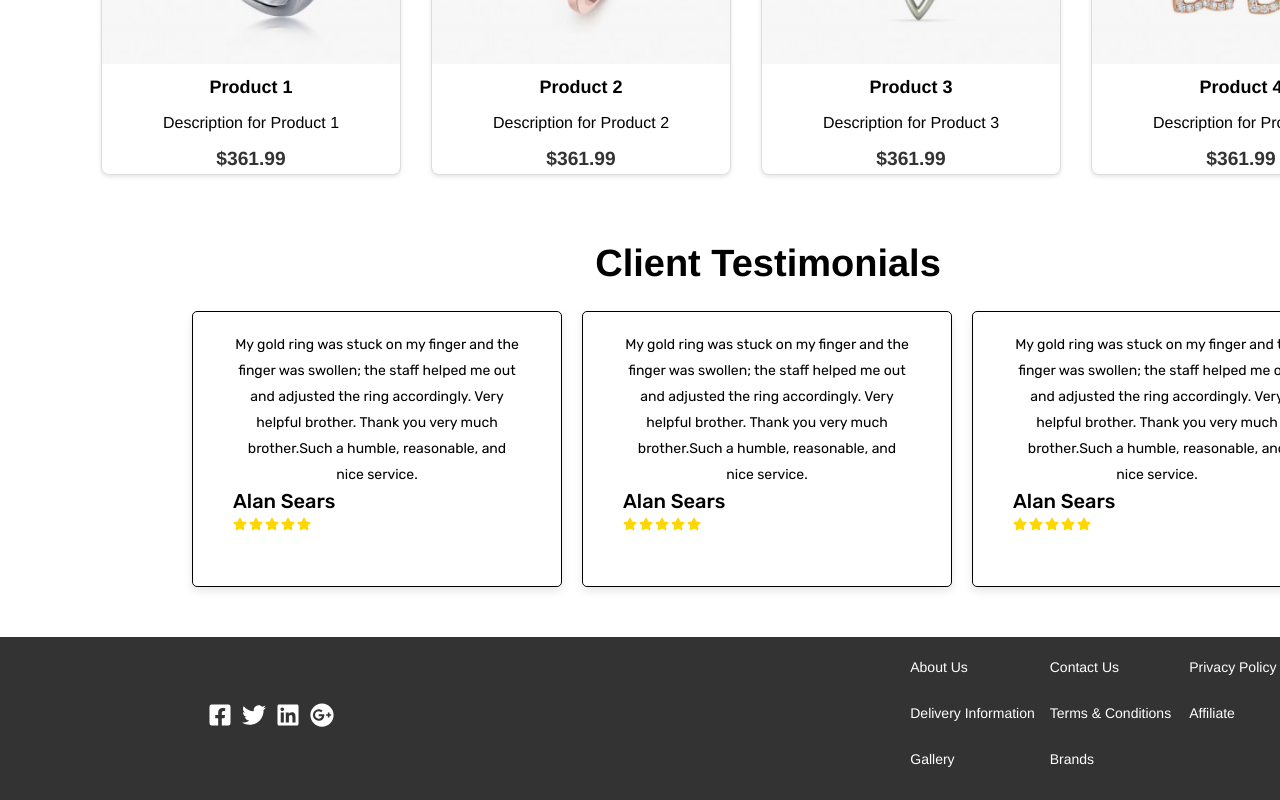
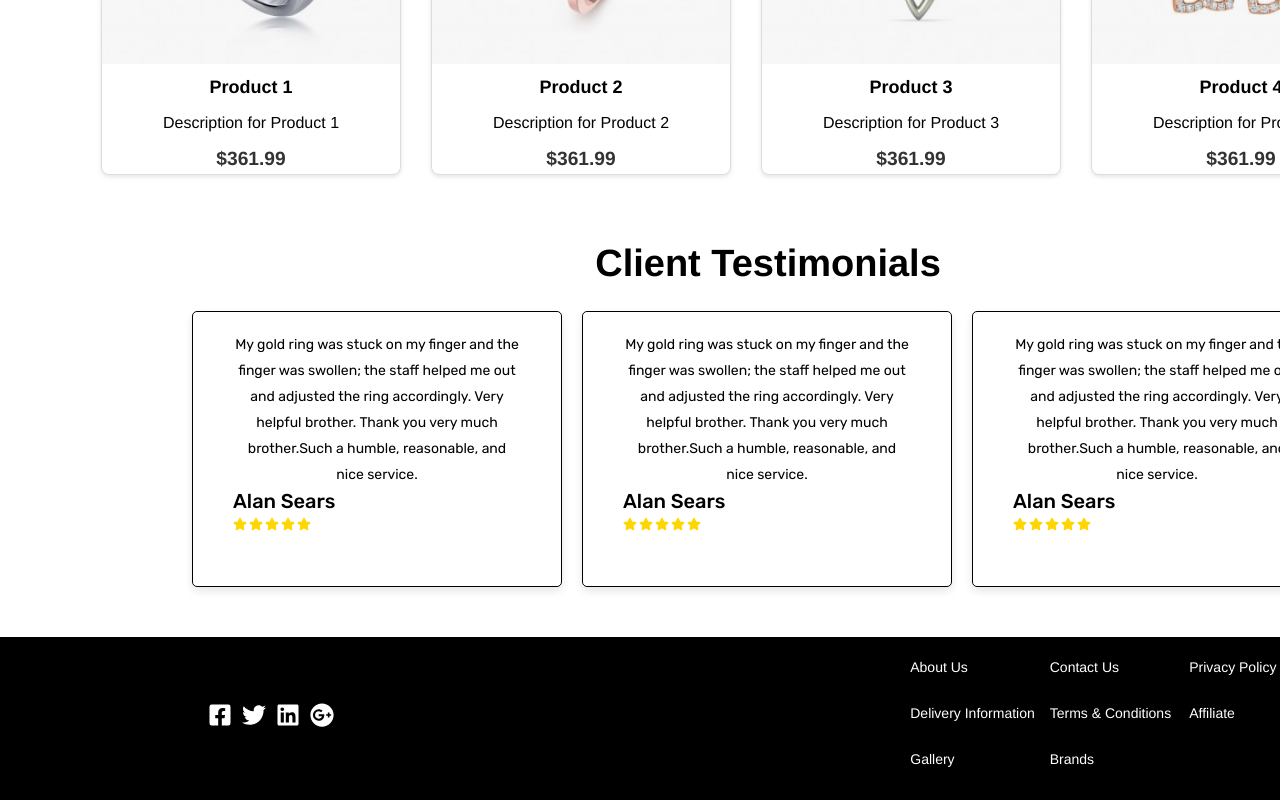
Before and after one commit to Sonu-Subedi/Webtuned_project, a React (Vite) app: page /contact in a window 1280 px wide. Shown: the part 3890-4690 px from the top of the page. Built offline with nearby package versions, Linux system fonts and the light colour scheme.

Commit message:
Code refactor

```diff
--- a/src/assets/sass/components/_footer.scss
+++ b/src/assets/sass/components/_footer.scss
@@ -1,5 +1,5 @@
 .footer-container {
-  background-color: #333;
+  background-color: black;
   color: white;
   padding: 20px;
 }
```
